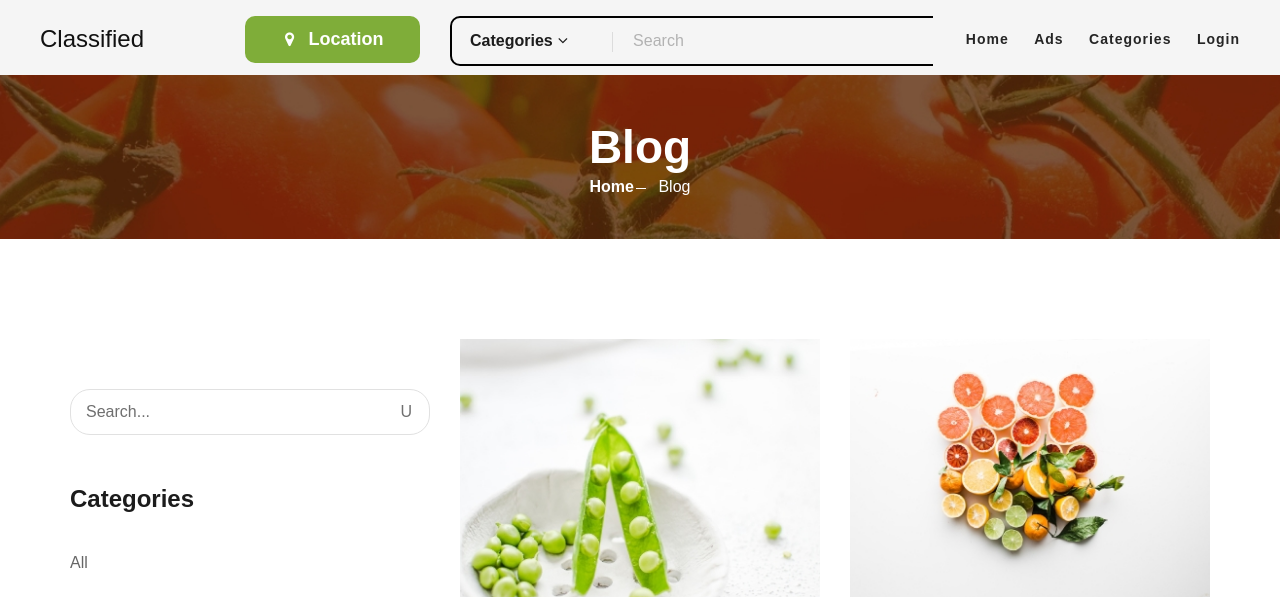
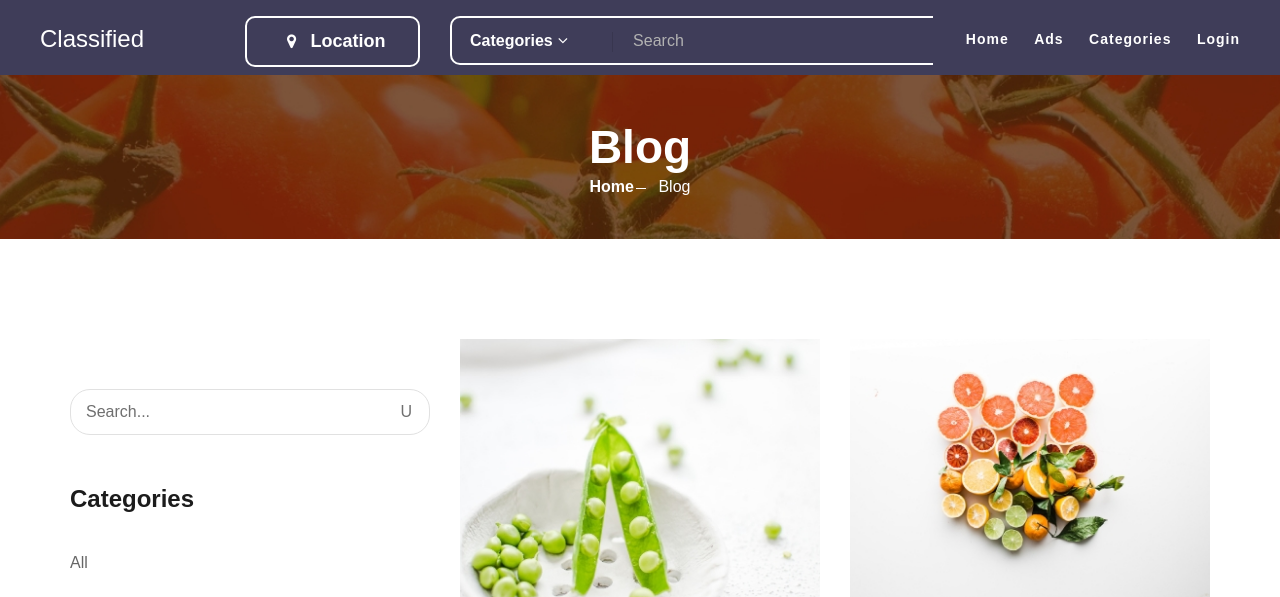
Before and after one commit to ayushifablead/classfiledwebsite, a PHP site: page /blog.php in a window 1280 px wide. Shown: the top 597 px of the page. Run offline with PHP 8.4, Linux system fonts and the light colour scheme; some libraries are stand-ins or nearby versions.

Commit message:
first commit

```diff
--- a/css/style.css
+++ b/css/style.css
@@ -228,10 +228,13 @@ ol {
 
 
 .header__top1 {
-	background: #f5f5f5;
+	background: #3f3d59;
 	height: 75px;
 }
-
+.header__logo h4
+{
+	color: white;
+}
 .header__top__left {
 	padding: 10px 0 13px;
 }
@@ -460,7 +463,7 @@ ol {
 
 .header__menu ul li a {
 	font-size: 14px;
-	color: #252525;
+    color: white;
     text-transform: capitalize;
     font-weight: 700;
     letter-spacing: 1px;
@@ -573,11 +576,12 @@ ol {
 }
 
 .hero__categories__all {
-	background: #7fad39;
+	background: transparent;
     position: relative;
     padding: 10px 25px 10px 40px;
     cursor: pointer;
     border-radius: 10px;
+    border: 2px solid white;
 }
 
 .hero__categories__all i {
@@ -642,7 +646,7 @@ ol {
 
 }
 form.hero__search__form1 {
-    border: 2px solid black !important;
+	border: 2px solid white !important;
     border-radius: 10px;
 }
 .hero__search ul
@@ -671,7 +675,7 @@ form.hero__search__form1 {
     width: 30%;
     float: left;
     font-size: 16px;
-	color: #1c1c1c;
+    color: white;
     font-weight: 700;
     padding-left: 18px;
     padding-top: 11px;
@@ -698,11 +702,12 @@ form.hero__search__form1 {
 .hero__search__form form input {
     width: 70%;
     border: none;
-	height: 46px;
-	font-size: 16px;
-	color: #b2b2b2;
+    height: 45px;
+    font-size: 16px;
+    color: white !important;
     padding-left: 20px;
     background: transparent;
+    font-weight: 300;
 }
 /* Styling for the dropdown container */
 .hero__search__categories {
--- a/index.php
+++ b/index.php
@@ -11,7 +11,7 @@
                             <!-- <p>Free Pickup and Delivery Available</p> -->
                              <div class="d-flex justify-content-center">
                             <button type="submit" class="view_button_dasboard_page mx-2" onclick="window.location.href='about-us.php'">About Us</button>
-                            <button type="submit" class="view_button_dasboard_page mx-2 " onclick="window.location.href='contact.php'">Contact </button>
+                            <button type="submit" class="view_button_dasboard_page mx-2 " onclick="window.location.href='contact.php'">Contact Us</button>
 </div>
                         </div>
                     </div>
@@ -66,7 +66,7 @@
                 <div class="col-lg-12">
                 <div class="d-flex justify-content-between section-title">
                         <h2>Trending</h2>
-                        <button type="submit" class="view_button_dasboard_page"    onclick="window.location.href='shop-grid.php'">View Trending</button>
+                        <button type="submit" class="view_button_dasboard_page"    onclick="window.location.href='fresh-meat-category.php'">View Trending</button>
                     </div>
 
                 </div>
```
Lines whose indentation alone changed are shown as unchanged.
